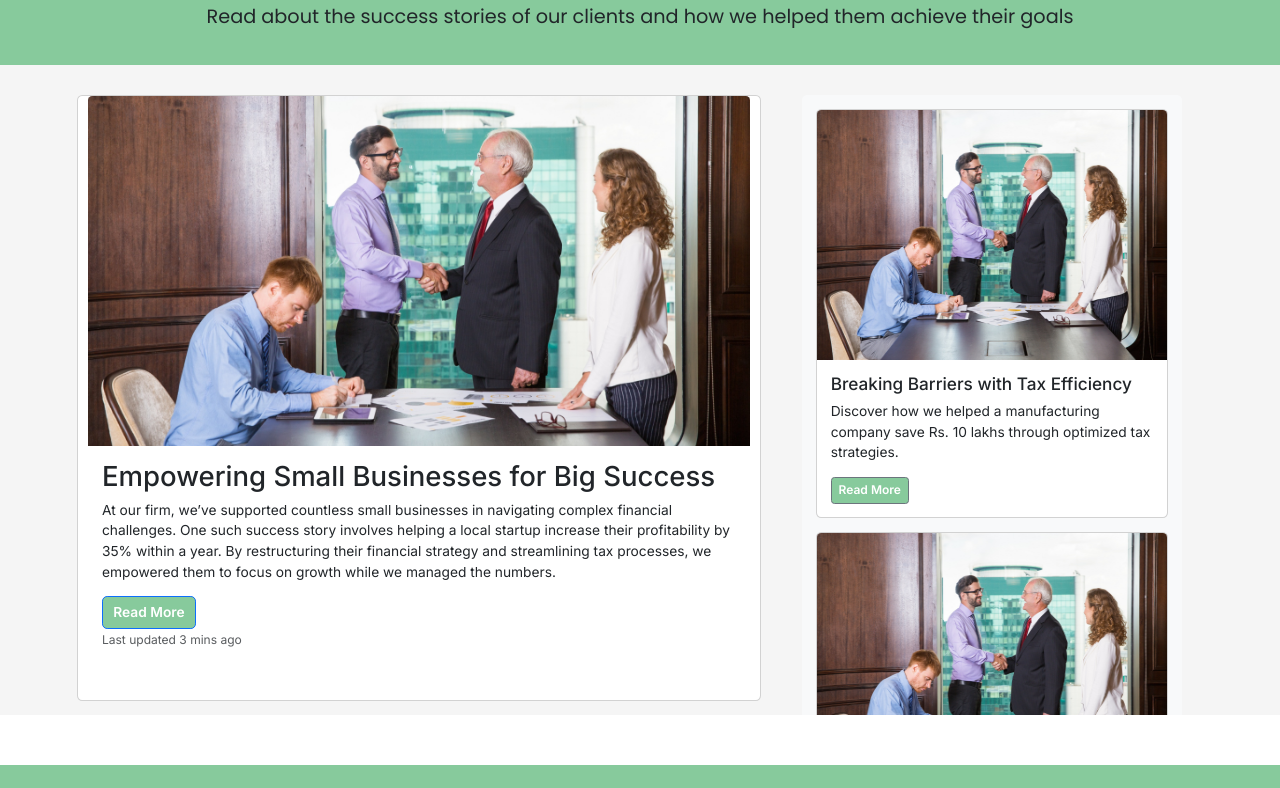
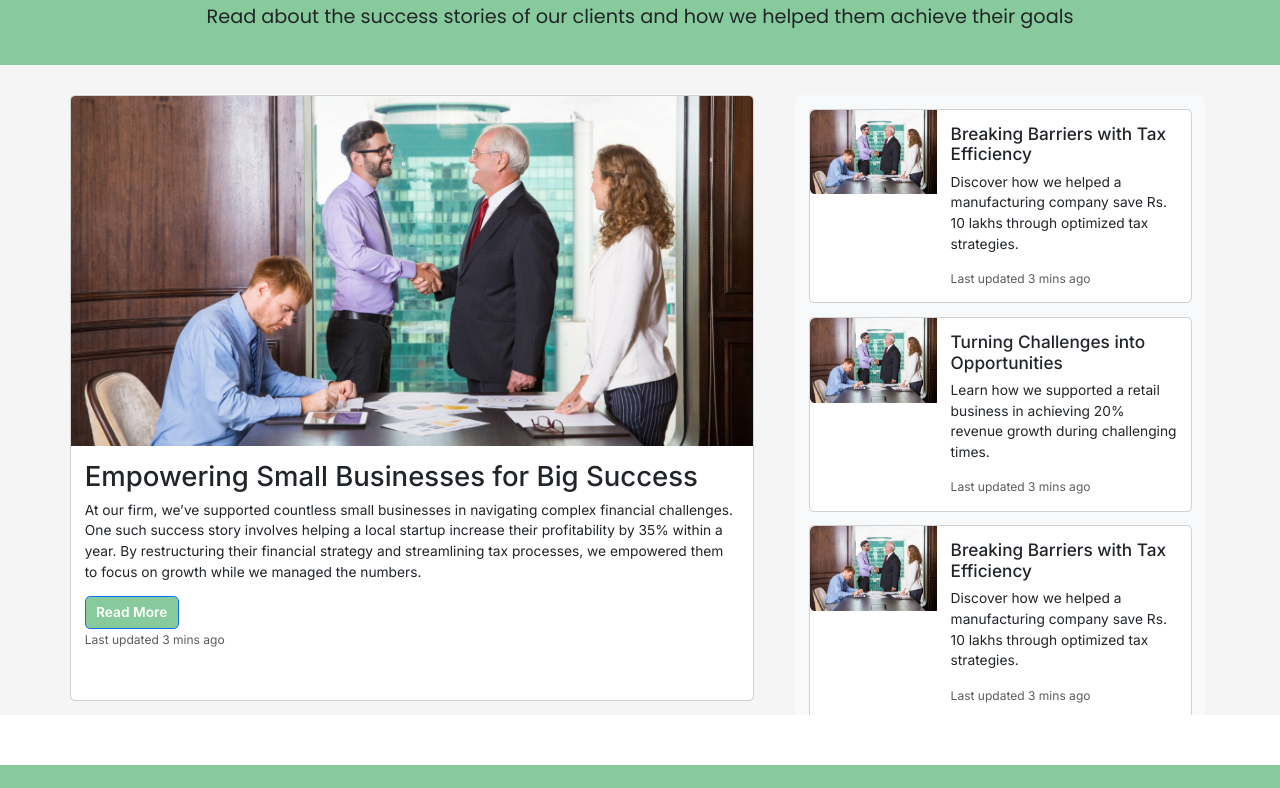
Before and after one commit to Danidu-Muhandiram/Accounting-Firm-Website, a plain HTML site: page blog.html in a window 1280 px wide. Shown: the part 155-943 px from the top of the page. Drawn offline with nearby package versions, Linux system fonts and the light colour scheme.

Commit message:
change additional card styles to horizontal

```diff
--- a/blog.html
+++ b/blog.html
@@ -61,11 +61,11 @@
         <p>Read about the success stories of our clients and how we helped them achieve their goals</p>
       </div>
 
-    <div class="blog-container">
+    <div class="blog-container ms-0 ps-0">
       <div class="container blog-main">
         <div class="row">
             <!-- Main Blog Post -->
-            <div class="card mb-3 col-lg-8 blog-card ms-2">
+            <div class="card mb-3 col-lg-8 blog-card ms-0 ps-0 me-0 pe-0">
                 <img src="blog1.jpg" class="card-img-top" alt="Blog image">
                 <div class="card-body">
                     <h2 class="card-title">Empowering Small Businesses for Big Success</h2>
@@ -85,39 +85,52 @@
                 <div class="row">
                   <div data-bs-spy="scroll" data-bs-target="#navbar-example2" data-bs-root-margin="0px 0px -40%" data-bs-smooth-scroll="true" class="scrollspy-example bg-body-tertiary p-3 rounded-2" tabindex="0">
                     <!-- Additional Card 1 -->
-                      <div class="card mb-3 blog-addition" style="width: 100%;">
-                        <img src="blog1.jpg" class="card-img-top" alt="Sidebar image 1">
-                        <div class="card-body">
-                            <h5 class="card-title">Breaking Barriers with Tax Efficiency</h5>
-                            <p class="card-text">
-                                Discover how we helped a manufacturing company save Rs. 10 lakhs through optimized tax strategies.
-                            </p>
-                            <a href="#" class="btn btn-secondary btn-sm">Read More</a>
+
+                      <div class="card mb-3" style="max-width: 540px;">
+                        <div class="row g-0">
+                          <div class="col-md-4">
+                            <img src="blog1.jpg" class="img-fluid rounded-start" alt="Sidebar image 1">
+                          </div>
+                          <div class="col-md-8">
+                            <div class="card-body">
+                              <h5 class="card-title">Breaking Barriers with Tax Efficiency</h5>
+                              <p class="card-text">Discover how we helped a manufacturing company save Rs. 10 lakhs through optimized tax strategies.</p>
+                              <p class="card-text"><small class="text-body-secondary">Last updated 3 mins ago</small></p>
+                            </div>
+                          </div>
                         </div>
                       </div>
 
                     <!-- Additional Card 2 -->
-                    <div class="card mb-3  blog-addition" style="width: 100%;">
-                      <img src="blog1.jpg" class="card-img-top" alt="Sidebar image 2">
-                      <div class="card-body">
-                          <h5 class="card-title">Turning Challenges into Opportunities</h5>
-                          <p class="card-text">
-                              Learn how we supported a retail business in achieving 20% revenue growth during challenging times.
-                          </p>
-                          <a href="#" class="btn btn-secondary btn-sm">Read More</a>
+
+                    <div class="card mb-3" style="max-width: 540px;">
+                      <div class="row g-0">
+                        <div class="col-md-4">
+                          <img src="blog1.jpg" class="img-fluid rounded-start" alt="Sidebar image 1">
+                        </div>
+                        <div class="col-md-8">
+                          <div class="card-body">
+                            <h5 class="card-title">Turning Challenges into Opportunities</h5>
+                            <p class="card-text">Learn how we supported a retail business in achieving 20% revenue growth during challenging times.</p>
+                            <p class="card-text"><small class="text-body-secondary">Last updated 3 mins ago</small></p>
+                          </div>
+                        </div>
                       </div>
                     </div>
 
-
                     <!-- Additional Card 2 -->
-                    <div class="card mb-3  blog-addition" style="width: 100%;">
-                      <img src="blog1.jpg" class="card-img-top" alt="Sidebar image 2">
-                      <div class="card-body">
-                          <h5 class="card-title">Turning Challenges into Opportunities</h5>
-                          <p class="card-text">
-                              Learn how we supported a retail business in achieving 20% revenue growth during challenging times.
-                          </p>
-                          <a href="#" class="btn btn-secondary btn-sm">Read More</a>
+                    <div class="card mb-3" style="max-width: 540px;">
+                      <div class="row g-0">
+                        <div class="col-md-4">
+                          <img src="blog1.jpg" class="img-fluid rounded-start" alt="Sidebar image 1">
+                        </div>
+                        <div class="col-md-8">
+                          <div class="card-body">
+                            <h5 class="card-title">Breaking Barriers with Tax Efficiency</h5>
+                            <p class="card-text">Discover how we helped a manufacturing company save Rs. 10 lakhs through optimized tax strategies.</p>
+                            <p class="card-text"><small class="text-body-secondary">Last updated 3 mins ago</small></p>
+                          </div>
+                        </div>
                       </div>
                     </div>
 
--- a/style.css
+++ b/style.css
@@ -424,6 +424,7 @@ body .nav-link {
 
 .scroll-box{
   height: 620px;
+  width: 410px;
   overflow-y: scroll;
 }
 
```
